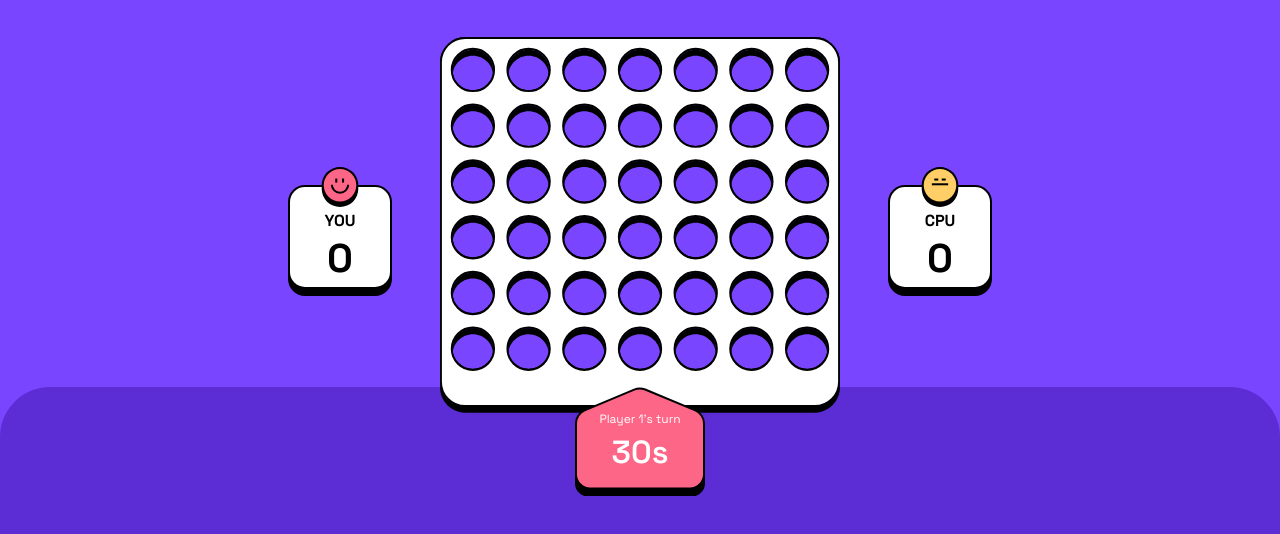
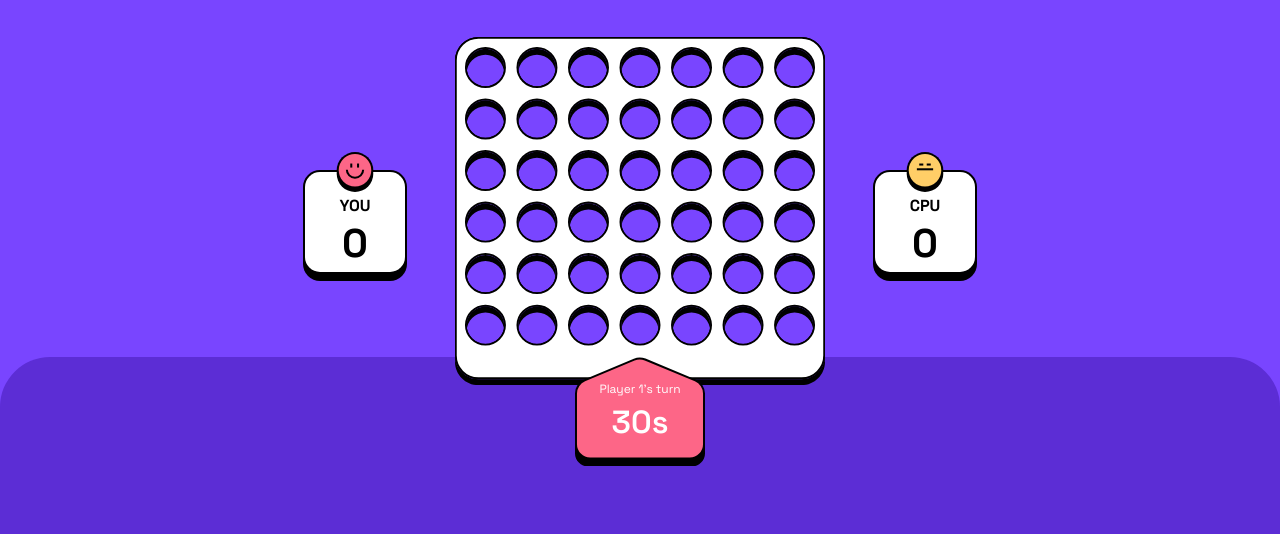
Before and after one commit to nickonyi/Connect-four-game, a website built with webpack: page src/index.html in a window 1280 px wide. Both pictures are taken after a click on the button "PLAY VS COMPUTER". Shown: the part 98-632 px from the top of the page. Built offline with nearby package versions, Linux system fonts and the light colour scheme.

Commit message:
fix: adjust player board container max-width for better layout

```diff
--- a/src/styles/style.css
+++ b/src/styles/style.css
@@ -287,7 +287,7 @@ body {
 }
 .player-board-container {
   width: 100%;
-  max-width: 400px;
+  max-width: 370px;
   position: relative;
   height: auto;
   aspect-ratio: 1 / 1;
```
